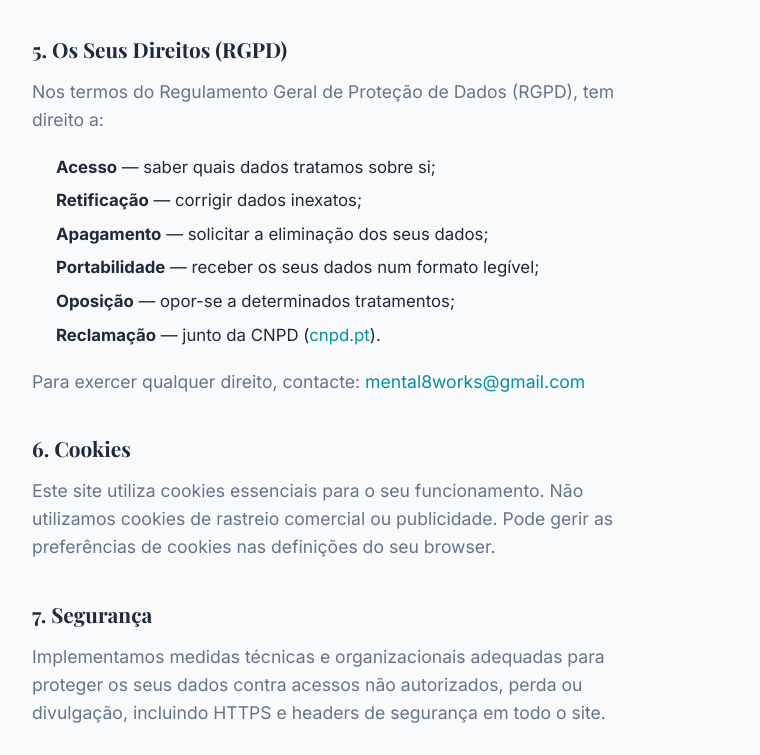
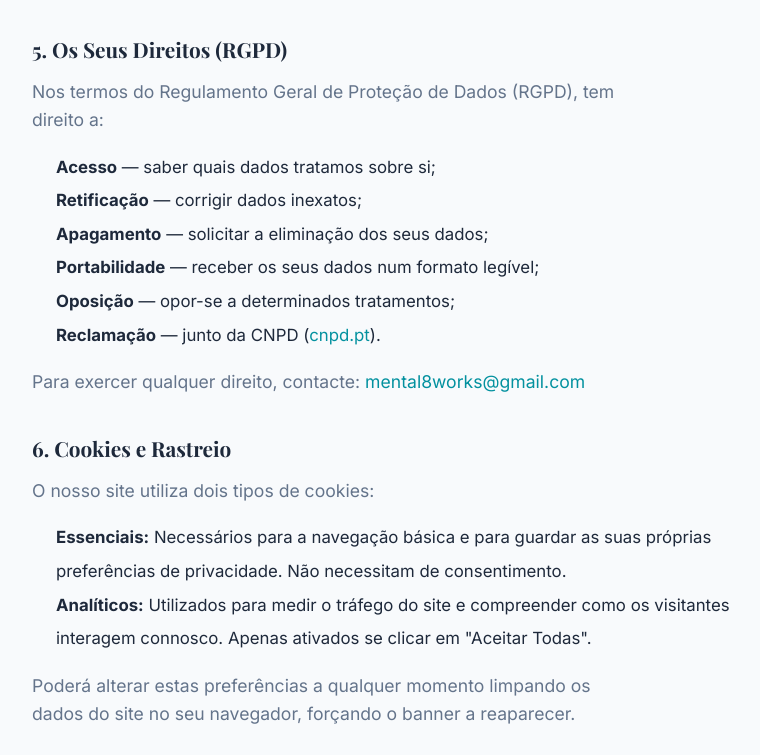
Before and after one commit to SuesteCreative/mental8works-website, a website: page privacidade/index.html in a window 1280 px wide. Shown: the part 1165-1920 px from the top of the page, without its empty margins (232-992 px from the left). Before the commit the page ends 1423 px from the top, so only its background shows below. Drawn offline with nearby package versions, Linux system fonts and the light colour scheme.

Commit message:
feat(privacy): robust GDPR cookie consent logic and updated privacy policy sections

```diff
--- a/assets/js/script.js
+++ b/assets/js/script.js
@@ -244,27 +244,36 @@ document.addEventListener('DOMContentLoaded', () => {
 
     document.querySelectorAll('.reveal').forEach(el => observer.observe(el));
 
-    // ── Cookie Consent Banner Logic ───────────────────────────────────────
+    // ── Cookie Consent Banner Logic (GDPR Compliant) ─────────────────────
     if (!localStorage.getItem('cookie-consent')) {
         const banner = document.createElement('div');
         banner.id = 'cookie-banner';
         banner.innerHTML = `
-            <div class="container">
-                <p>Utilizamos cookies essenciais para garantir o correto funcionamento do nosso site. Ao clicar em "Aceitar", concorda com a nossa <a href="/privacidade/index.html" style="color: var(--color-primary); text-decoration: underline;">Política de Privacidade</a>.</p>
-                <div class="cookie-actions">
-                    <button class="btn btn-primary" id="accept-cookies">Aceitar</button>
+            <div class="container" style="align-items: center;">
+                <p style="flex: 1; margin-right: 1.5rem;">Utilizamos cookies essenciais para garantir o funcionamento do nosso site. Caso consinta, utilizamos também cookies analíticos para melhorar a sua experiência. Pode consultar a nossa <a href="/privacidade/index.html" style="color: var(--color-primary); text-decoration: underline;">Política de Privacidade e Cookies</a> para mais informações.</p>
+                <div class="cookie-actions" style="display: flex; gap: 10px; flex-wrap: wrap;">
+                    <button class="btn btn-secondary" id="reject-cookies" style="border: 1px solid rgba(255,255,255,0.2); background: transparent; color: white;">Apenas Essenciais</button>
+                    <button class="btn btn-primary" id="accept-cookies">Aceitar Todas</button>
                 </div>
             </div>
         `;
         document.body.appendChild(banner);
 
         // Small delay to trigger animation
-        setTimeout(() => banner.classList.add('active'), 1000);
+        setTimeout(() => banner.classList.add('active'), 800);
 
-        document.getElementById('accept-cookies').addEventListener('click', () => {
-            localStorage.setItem('cookie-consent', 'true');
+        const closeBanner = (status) => {
+            localStorage.setItem('cookie-consent', status);
             banner.classList.remove('active');
             setTimeout(() => banner.remove(), 500);
-        });
+
+            // Dispatch event for any analytics tracking logic to initialize if accepted
+            if (status === 'all') {
+                window.dispatchEvent(new Event('cookies-accepted'));
+            }
+        };
+
+        document.getElementById('accept-cookies').addEventListener('click', () => closeBanner('all'));
+        document.getElementById('reject-cookies').addEventListener('click', () => closeBanner('essential'));
     }
 });
--- a/privacidade/index.html
+++ b/privacidade/index.html
@@ -61,7 +61,8 @@
 
                 <h2 style="font-size: 1.3rem; margin-top: 2.5rem; margin-bottom: 1rem;">1. Responsável pelo Tratamento
                 </h2>
-                <p>A <strong>Mental8Works</strong> — Associação para a Promoção da Saúde Mental, com sede em Rua de Campolide, n295, 6ºdireito, 1070-032 Lisboa, é a entidade responsável pelo tratamento dos seus dados
+                <p>A <strong>Mental8Works</strong> — Associação para a Promoção da Saúde Mental, com sede em Rua de
+                    Campolide, n295, 6ºdireito, 1070-032 Lisboa, é a entidade responsável pelo tratamento dos seus dados
                     pessoais.</p>
                 <p style="margin-top: 0.75rem;">Contacto: <a href="mailto:mental8works@gmail.com"
                         style="color: var(--color-primary);">mental8works@gmail.com</a></p>
@@ -102,9 +103,16 @@
                 <p>Para exercer qualquer direito, contacte: <a href="mailto:mental8works@gmail.com"
                         style="color: var(--color-primary);">mental8works@gmail.com</a></p>
 
-                <h2 style="font-size: 1.3rem; margin-top: 2.5rem; margin-bottom: 1rem;">6. Cookies</h2>
-                <p>Este site utiliza cookies essenciais para o seu funcionamento. Não utilizamos cookies de rastreio
-                    comercial ou publicidade. Pode gerir as preferências de cookies nas definições do seu browser.</p>
+                <h2 style="font-size: 1.3rem; margin-top: 2.5rem; margin-bottom: 1rem;">6. Cookies e Rastreio</h2>
+                <p>O nosso site utiliza dois tipos de cookies:</p>
+                <ul style="margin: 1rem 0 1rem 1.5rem; line-height: 2;">
+                    <li><strong>Essenciais:</strong> Necessários para a navegação básica e para guardar as suas próprias
+                        preferências de privacidade. Não necessitam de consentimento.</li>
+                    <li><strong>Analíticos:</strong> Utilizados para medir o tráfego do site e compreender como os
+                        visitantes interagem connosco. Apenas ativados se clicar em "Aceitar Todas".</li>
+                </ul>
+                <p>Poderá alterar estas preferências a qualquer momento limpando os dados do site no seu navegador,
+                    forçando o banner a reaparecer.</p>
 
                 <h2 style="font-size: 1.3rem; margin-top: 2.5rem; margin-bottom: 1rem;">7. Segurança</h2>
                 <p>Implementamos medidas técnicas e organizacionais adequadas para proteger os seus dados contra acessos
```
Also changed, not shown: CHANGELOG-2026-02-23.md.
